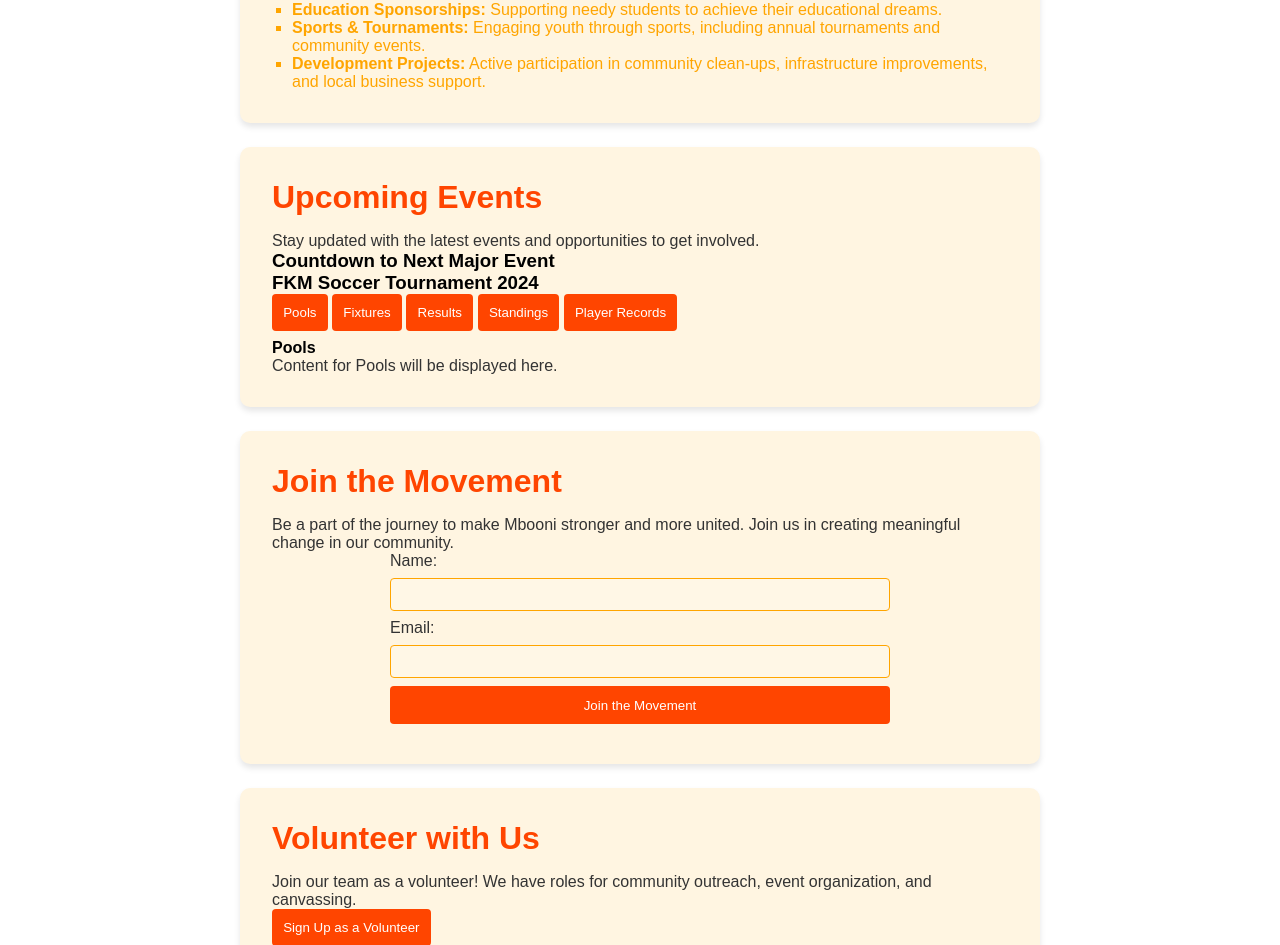
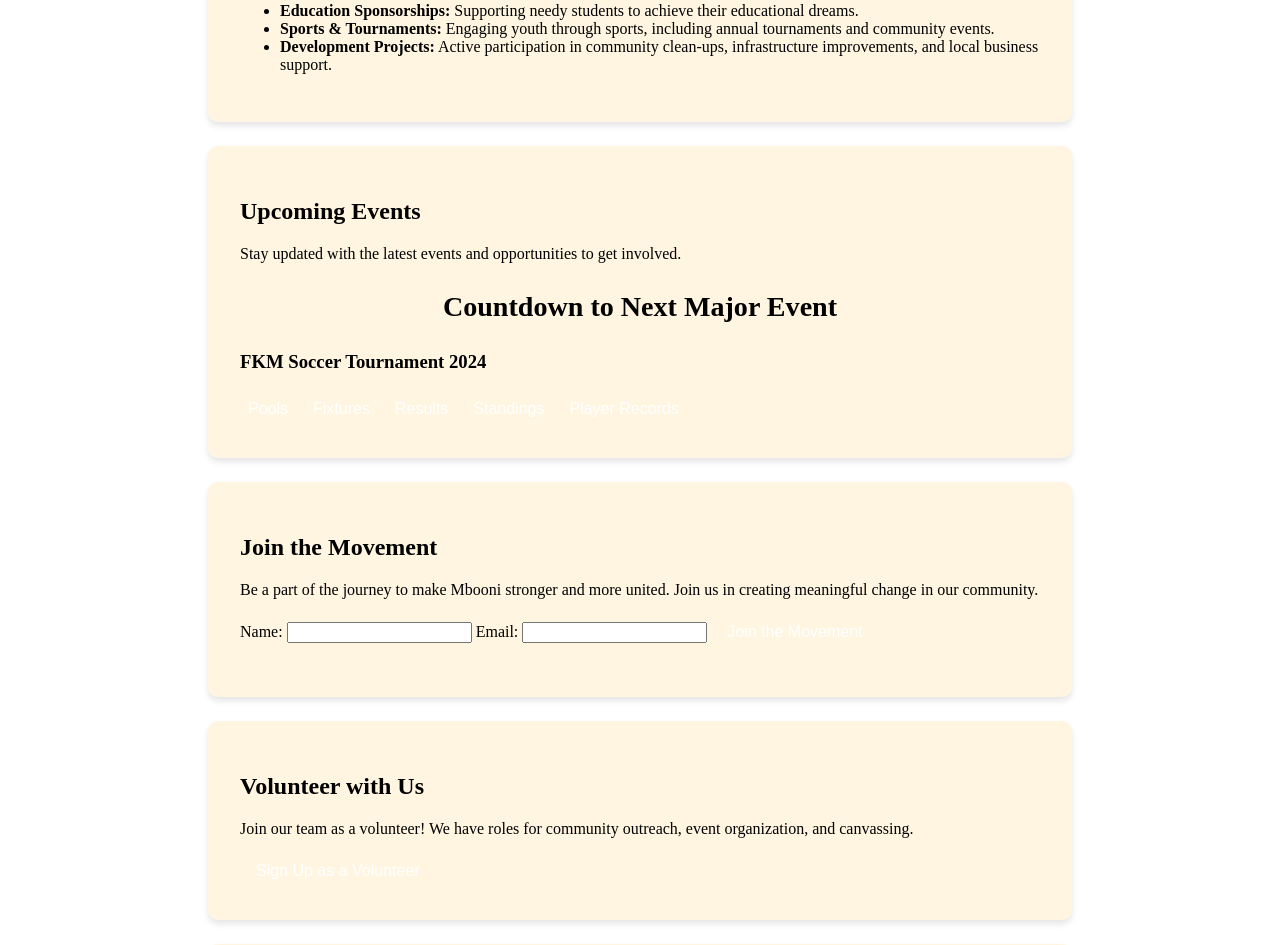
Before and after one commit to ecodes-ltd/festus-kasyoka-mbuva, a plain HTML site: page index.html in a window 1280 px wide. Shown: the part 642-1587 px from the top of the page. Drawn offline with Linux system fonts and the light colour scheme; a script that the page names is missing.

Commit message:
Update styles.css

```diff
--- a/styles.css
+++ b/styles.css
@@ -1,127 +1,64 @@
-/* Basic Reset */
-* {
-    margin: 0;
-    padding: 0;
-    box-sizing: border-box;
-    font-family: Arial, sans-serif;
+/* Countdown Timer Styling */
+#countdown-timer {
+    text-align: center;
+    margin-top: 1rem;
+    font-size: 1.5rem;
+    color: var(--primary-color);
 }
 
-/* Color Palette for Rising Sun Theme */
-:root {
-    --primary-color: #FF4500; /* Reddish-orange */
-    --secondary-color: #FFA500; /* Warm yellow-orange */
-    --accent-color: #FFD700; /* Golden yellow */
-    --background-color: #FFF5E1; /* Soft sunrise beige */
-    --text-color: #333333; /* Dark grey for contrast */
+/* Tabs and tab content for tournament */
+.tabs button {
+    padding: 0.5rem;
+    margin-right: 5px;
+    border: none;
+    color: #fff;
+    background-color: var(--primary-color);
+    cursor: pointer;
 }
 
-/* Header */
-header {
+.tabs button:hover {
+    background-color: #E04000;
+}
+
+.tab-content {
+    display: none;
+    padding: 1rem;
+    background-color: #FFF7E6;
+    border-radius: 5px;
+    box-shadow: 0px 4px 6px rgba(0, 0, 0, 0.1);
+}
+
+.tab-content h4 {
+    color: var(--primary-color);
+}
+
+/* Styling for buttons and interactive sections */
+button {
+    padding: 0.5rem 1rem;
+    font-size: 1rem;
     background-color: var(--primary-color);
     color: white;
-    text-align: center;
-    padding: 1.5rem 0;
+    border: none;
+    border-radius: 5px;
+    cursor: pointer;
 }
 
-header h1 {
-    font-size: 2.5rem;
+button:hover {
+    background-color: #E04000;
 }
 
-header p {
-    font-size: 1.2rem;
-    color: var(--accent-color);
-}
-
-nav {
-    margin-top: 1rem;
-}
-
-nav a {
-    color: white;
-    margin: 0 15px;
-    text-decoration: none;
-    font-weight: bold;
-}
-
-nav a:hover {
-    text-decoration: underline;
-}
-
-/* Sections */
+/* General section styling */
 section {
     padding: 2rem;
     max-width: 800px;
     margin: auto;
-    background-color: var(--background-color);
+    background-color: #FFF5E1;
     border-radius: 10px;
     margin-bottom: 1.5rem;
     box-shadow: 0px 4px 6px rgba(0, 0, 0, 0.1);
 }
 
-h2 {
-    font-size: 2rem;
-    color: var(--primary-color);
-    margin-bottom: 1rem;
-}
-
-p {
-    color: var(--text-color);
-}
-
-/* Initiatives and Events List */
-#initiatives ul, #events ul {
-    list-style-type: square;
-    padding-left: 20px;
-    color: var(--secondary-color);
-}
-
-/* Contact Form */
-form {
-    display: flex;
-    flex-direction: column;
-    max-width: 500px;
-    margin: auto;
-}
-
-label, input, textarea, button {
-    margin-bottom: 0.5rem;
-    color: var(--text-color);
-}
-
-input, textarea {
-    padding: 0.5rem;
-    border: 1px solid var(--secondary-color);
-    border-radius: 4px;
-    background-color: #FFF7E6; /* Light background */
-}
-
-button {
-    background-color: var(--primary-color);
-    color: white;
-    padding: 0.7rem;
-    border: none;
-    border-radius: 4px;
-    cursor: pointer;
-}
-
-button:hover {
-    background-color: #E04000; /* Slightly darker shade for hover effect */
-}
-
-/* Gallery */
-#gallery-photos {
-    display: flex;
-    gap: 1rem;
-    justify-content: center;
-}
-
-#gallery-photos img {
-    width: 150px;
-    border-radius: 8px;
-    border: 2px solid var(--accent-color);
-}
-
-/* Footer */
+/* Footer styling */
 footer {
     background-color: var(--secondary-color);
     color: white;
```
